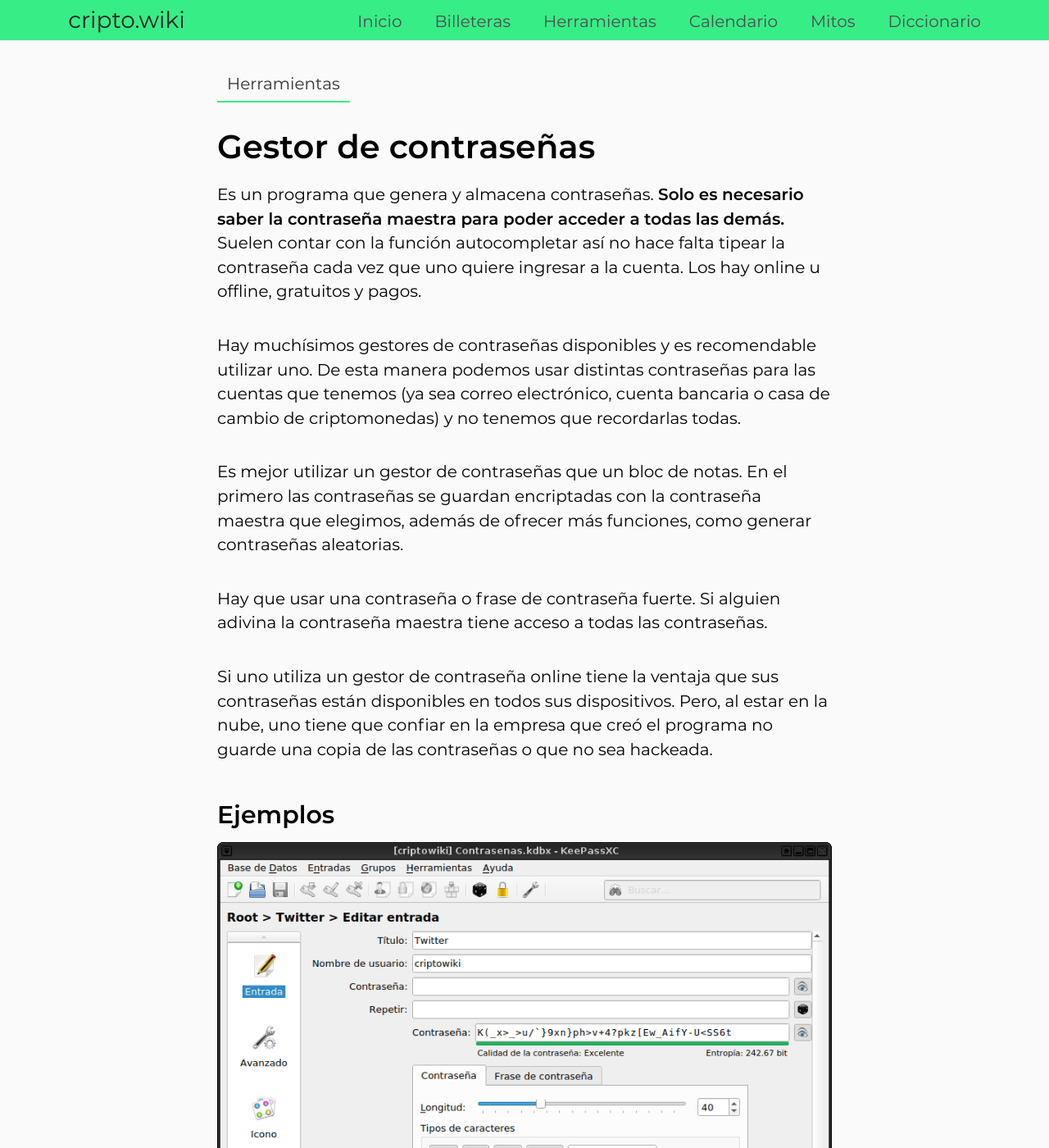
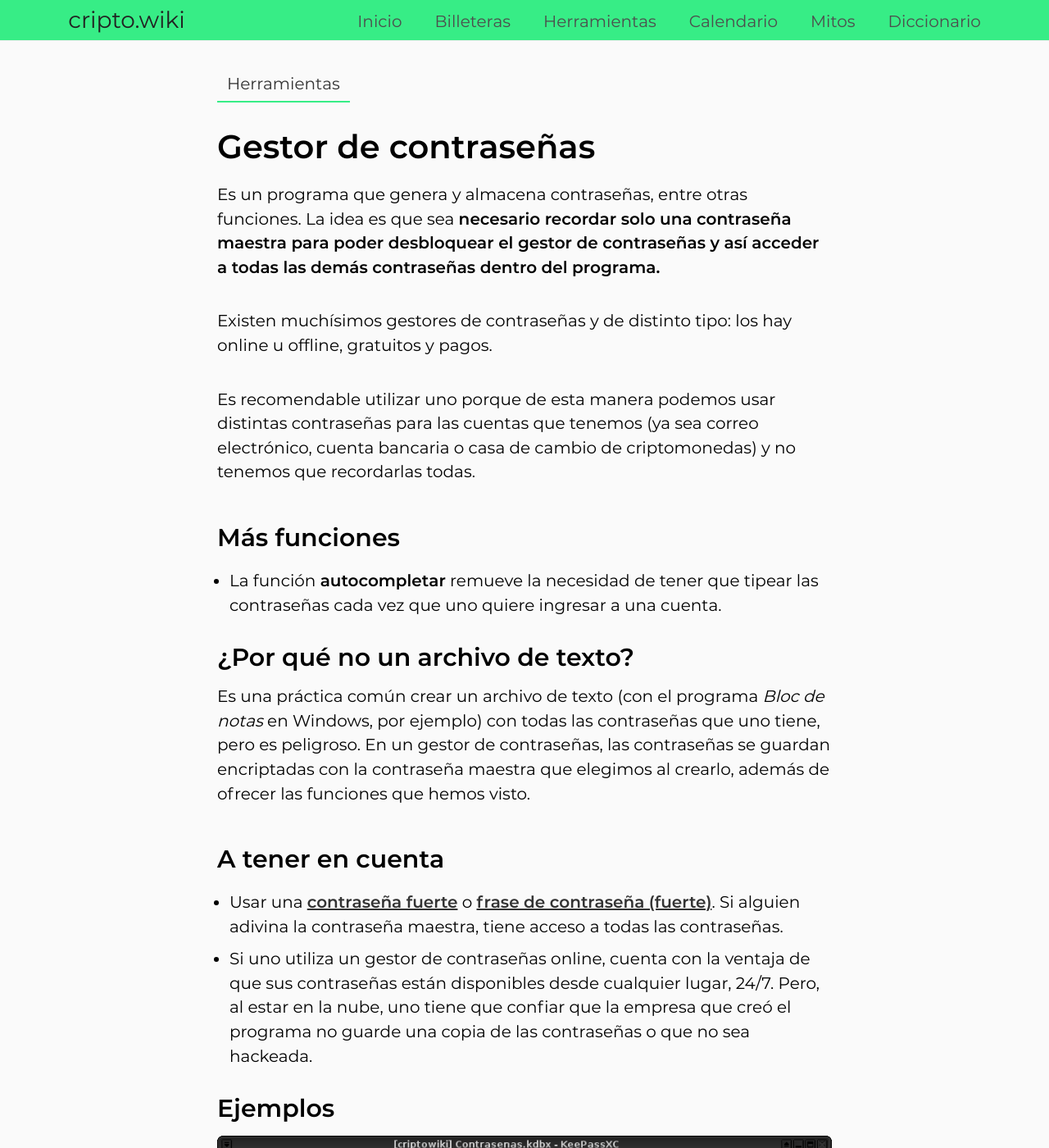
Before and after one commit to criptowiki/criptowiki, a Jekyll site: the page built from collections/_tools-cybersecurity/password-manager.md, in a window 1280 px wide and 1400 px high. Shown: the whole window at 82% size. Built offline with Jekyll 4.4.1, drawn with Linux system fonts in a browser that asks for light colours; some of the changed text lies outside the part shown.

Commit message:
Improve explanation, add subtitles and link to other pages on 'password manager'

```diff
--- a/collections/_tools-cybersecurity/password-manager.md
+++ b/collections/_tools-cybersecurity/password-manager.md
@@ -3,18 +3,27 @@
 permalink: /herramientas/gestor-de-contrasenas
 ---
 
-Es un programa que genera y almacena contraseñas. **Solo es necesario saber la contraseña maestra para poder acceder a todas las demás.** Suelen contar con la función autocompletar así no hace falta tipear la contraseña cada vez que uno quiere ingresar a la cuenta. Los hay online u offline, gratuitos y pagos.
+Es un programa que genera y almacena contraseñas, entre otras funciones. La idea es que sea **necesario recordar solo una contraseña maestra para poder desbloquear el gestor de contraseñas y así acceder a todas las demás contraseñas dentro del programa.**
 
-Hay muchísimos gestores de contraseñas disponibles y es recomendable utilizar uno. De esta manera podemos usar distintas contraseñas para las cuentas que tenemos (ya sea correo electrónico, cuenta bancaria o casa de cambio de criptomonedas) y no tenemos que recordarlas todas.
+Existen muchísimos gestores de contraseñas y de distinto tipo: los hay online u offline, gratuitos y pagos.
 
-Es mejor utilizar un gestor de contraseñas que un bloc de notas. En el primero las contraseñas se guardan encriptadas con la contraseña maestra que elegimos, además de ofrecer más funciones, como generar contraseñas aleatorias.
+Es recomendable utilizar uno porque de esta manera podemos usar distintas contraseñas para las cuentas que tenemos (ya sea correo electrónico, cuenta bancaria o casa de cambio de criptomonedas) y no tenemos que recordarlas todas.
 
-Hay que usar una contraseña o frase de contraseña fuerte. Si alguien adivina la contraseña maestra tiene acceso a todas las contraseñas.
+### Más funciones
 
-Si uno utiliza un gestor de contraseña online tiene la ventaja que sus contraseñas están disponibles en todos sus dispositivos. Pero, al estar en la nube, uno tiene que confiar en la empresa que creó el programa no guarde una copia de las contraseñas o que no sea hackeada.
+- La función **autocompletar** remueve la necesidad de tener que tipear las contraseñas cada vez que uno quiere ingresar a una cuenta.
+
+### ¿Por qué no un archivo de texto?
+
+Es una práctica común crear un archivo de texto (con el programa *Bloc de notas* en Windows, por ejemplo) con todas las contraseñas que uno tiene, pero es peligroso. En un gestor de contraseñas, las contraseñas se guardan encriptadas con la contraseña maestra que elegimos al crearlo, además de ofrecer las funciones que hemos visto.
+
+### A tener en cuenta
+
+- Usar una **[contraseña fuerte]({{ site.url }}/herramientas/contrasenas-fuertes)** o **[frase de contraseña (fuerte)]({{ site.url }}/herramientas/frase-de-contrasena)**. Si alguien adivina la contraseña maestra, tiene acceso a todas las contraseñas.
+- Si uno utiliza un gestor de contraseñas online, cuenta con la ventaja de que sus contraseñas están disponibles desde cualquier lugar, 24/7. Pero, al estar en la nube, uno tiene que confiar que la empresa que creó el programa no guarde una copia de las contraseñas o que no sea hackeada.
 
 ### Ejemplos
 
-{% include image.html url="tools-cybersecurity/gestor-de-contrasenas.png" description="KeePassXC es un gestor de contraseñas gratuito" %}
+{% include image.html url="tools-cybersecurity/gestor-de-contrasenas.png" description="KeePassXC es un gestor de contraseñas gratuito, offline y muy completo" %}
 
 > [KeePassXC](https://keepassxc.org/)
```
